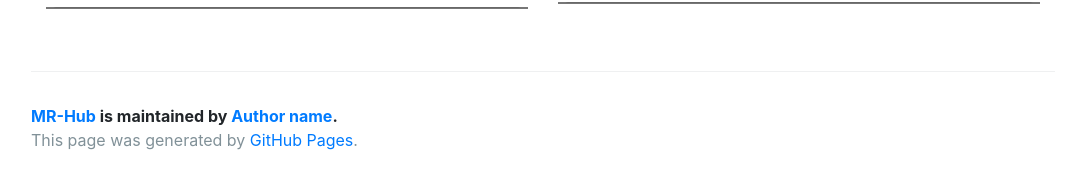
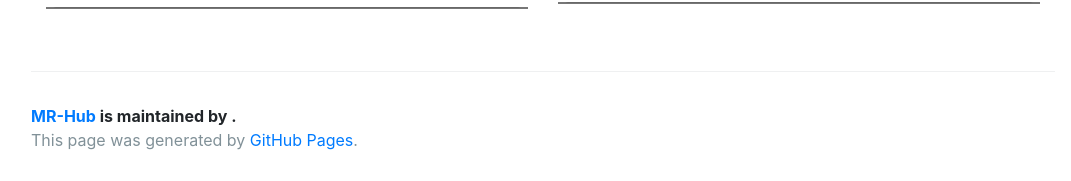
Before and after one commit to TommyBoshkovski/MR-Hub, a Jekyll site: the page built from index.html, in a window 1280 px wide and 900 px high, scrolled down 2147 px. Shown: the part 716-897 px from the top of the window, without its empty margins (97-1168 px from the left). Built offline with Jekyll 4.4.1, drawn with Linux system fonts in a browser that asks for light colours; nearby versions of some CDN libraries; the list of posts is cut into pages by our own code.

Commit message:
Update _config.yml

```diff
--- a/_config.yml
+++ b/_config.yml
@@ -7,8 +7,7 @@ locale:       "en"
 
 # About/contact
 author:
-  name:       Author name
-  url:        http://yourhomepage.com
+  name:
 
 # Gems
 gems:
```
